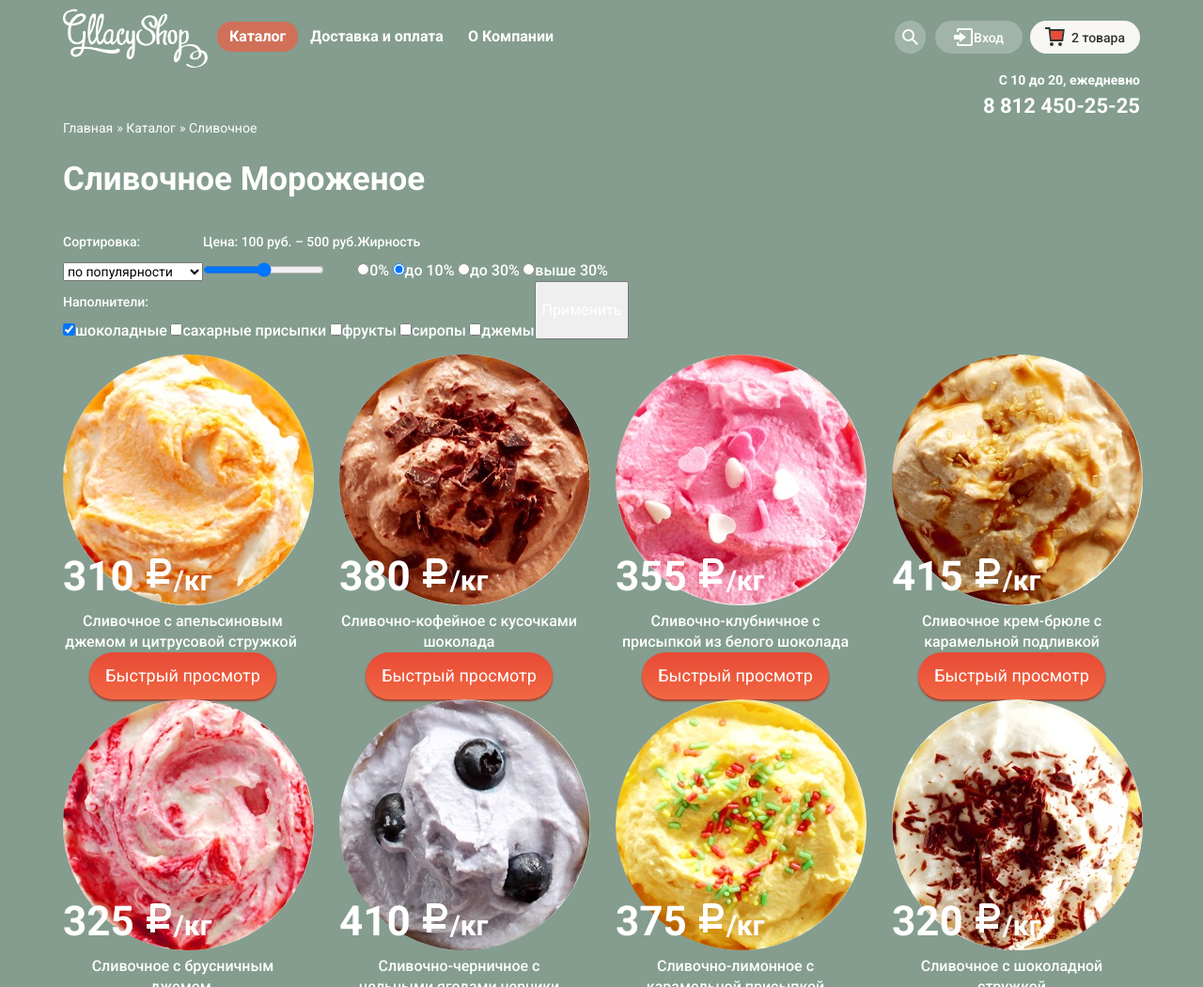
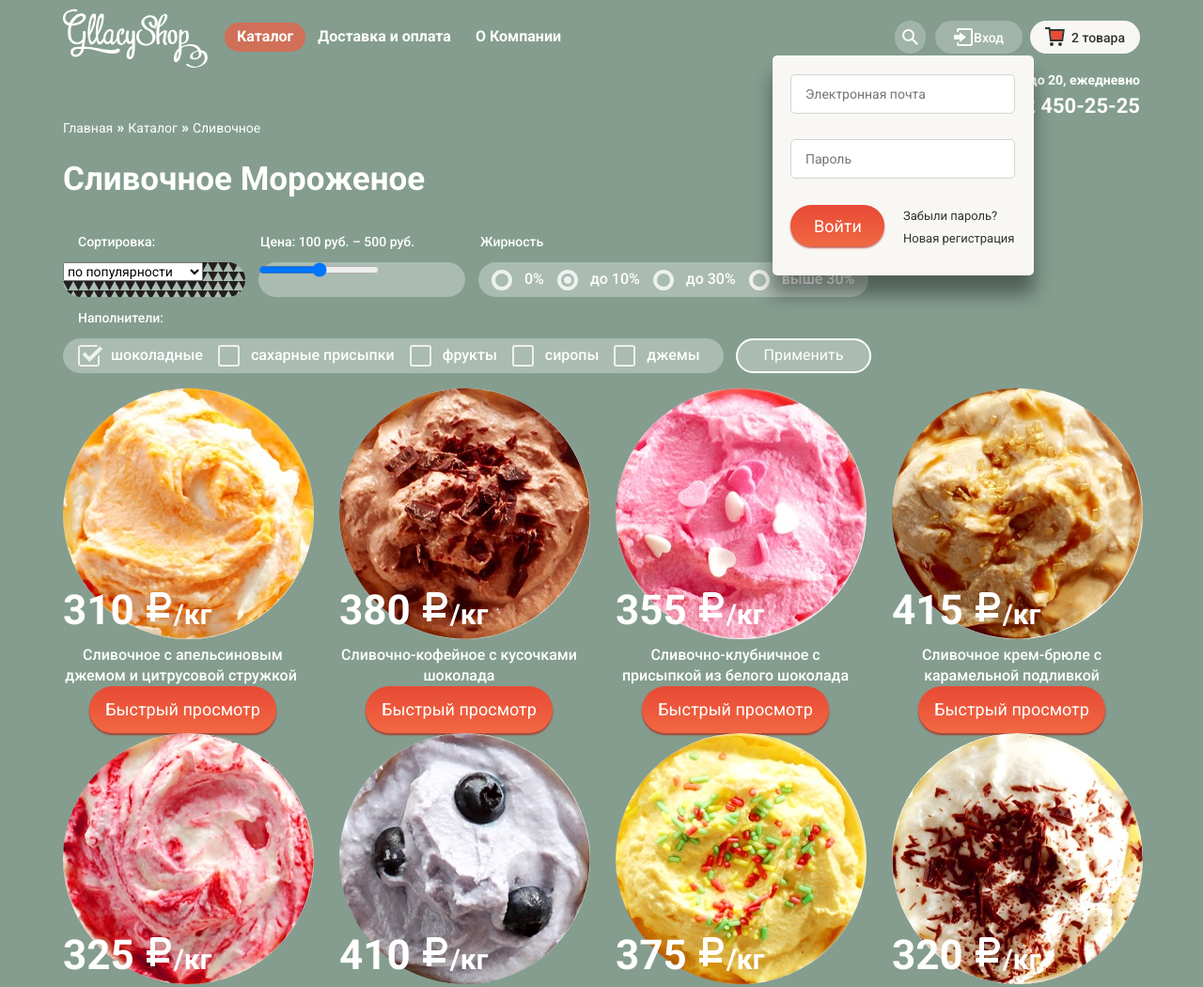
Before and after one commit to Nest1k/197437-gllacy-25, a plain HTML site: page catalog.html in a window 1280 px wide. Shown: the top 1050 px of the page at 94% size. Drawn offline with Linux system fonts and the light colour scheme.

Commit message:
Оформление Контента

```diff
--- a/catalog.html
+++ b/catalog.html
@@ -10,10 +10,10 @@
 <body>
 
   <header class="main-header">
-    <img src="img/logo.svg" width="154" height="64" alt="Gllacy">
+    <a href="index.html"><img src="img/logo.svg" width="154" height="64" alt="Gllacy"></a>
     <nav class="main-navigation">
       <ul>
-        <li class="main-navigation-company nav-catalog"><a href="#">Каталог</a>
+        <li class="main-navigation-company"><a class="nav-catalog" href="#">Каталог</a>
           <ul class="main-navigation-sub">
             <li class="main-navigation-title"><a href="index.html">Новинки</a></li>
             <li><a class="active" href="#">Сливочное</a></li>
@@ -46,14 +46,18 @@
 <main class="main-content-site">
   <div class="breadcrumbs">
     <a href="index.html">Главная</a>
-    <a href="#">» Каталог</a>
-    <a href="#">» Сливочное</a>
+    <spa>»</spa>
+    <a href="#">Каталог</a>
+    <span>»</span>
+    <a href="#">Сливочное</a>
   </div>
   <h1>Сливочное Мороженое</h1>
 
   <form class="sort-main" action="index.html" method="post">
+
     <div class="sort-icecream">
       <p>Сортировка:</p>
+      <div class="block-sort-icecream">
         <select name="sort-1">
           <option value="popular">по популярности</option>
           <option value="lowest-first">сначала недорогие</option>
@@ -61,24 +65,31 @@
           <option value="fat">по жирности</option>
         </select>
       </div>
+    </div>
     <div class="sort-price">
       <p>Цена: 100 руб. – 500 руб.</p>
+      <div class="block-sort-price">
         <input type="range" min="0" max="700" name="price 0-700" value="price 0-700">
+      </div>
     </div>
     <div class="sort-fat">
       <p>Жирность</p>
-      <label><input type="radio" name="fat" value="fat 0">0%</label>
-      <label><input type="radio" name="fat" value="fat 0-10" checked>до 10%</label>
-      <label><input type="radio" name="fat" value="fat 0-30">до 30%</label>
-      <label><input type="radio" name="fat" value="fat 30+">выше 30%</label>
+      <div class="block-fat">
+        <label class="fat-radio"><input type="radio" name="fat" class="visually-hidden" value="fat 0"><span class="radio-indicator"></span>0%</label>
+        <label class="fat-radio"><input type="radio" name="fat" class="visually-hidden" value="fat 0-10" checked><span class="radio-indicator"></span>до 10%</label>
+        <label class="fat-radio"><input type="radio" name="fat" class="visually-hidden" value="fat 0-30"><span class="radio-indicator"></span>до 30%</label>
+        <label class="fat-radio"><input type="radio" name="fat" class="visually-hidden" value="fat 30+"><span class="radio-indicator"></span>выше 30%</label>
+      </div>
     </div>
     <div class="sort-taste">
       <p>Наполнители:</p>
-      <label><input type="checkbox" name="toppings" value="chocolate" checked>шоколадные</label>
-      <label><input type="checkbox" name="toppings" value="sugar">сахарные присыпки</label>
-      <label><input type="checkbox" name="toppings" value="fruits">фрукты</label>
-      <label><input type="checkbox" name="toppings" value="syrup">сиропы</label>
-      <label><input type="checkbox" name="toppings" value="jam">джемы</label>
+      <div class="block-taste">
+        <label class="sort-checkbox"><input type="checkbox" name="toppings" class="visually-hidden" value="chocolate" checked><span class="checkbox-indicator"></span>шоколадные</label>
+        <label class="sort-checkbox"><input type="checkbox" name="toppings" class="visually-hidden" value="sugar"><span class="checkbox-indicator"></span>сахарные присыпки</label>
+        <label class="sort-checkbox"><input type="checkbox" name="toppings" class="visually-hidden" value="fruits"><span class="checkbox-indicator"></span>фрукты</label>
+        <label class="sort-checkbox"><input type="checkbox" name="toppings" class="visually-hidden" value="syrup"><span class="checkbox-indicator"></span>сиропы</label>
+        <label class="sort-checkbox"><input type="checkbox" name="toppings" class="visually-hidden" value="jam"><span class="checkbox-indicator"></span>джемы</label>
+      </div>
     </div>
     <button class="btn-sort-icecream" type="button" name="button">Применить</button>
   </form>
@@ -194,8 +205,8 @@
   </form>
 
   <form class="registr-bulb" action="#" method="get">
-    <input type="email" name="login" placeholder="Электронная почта"><br>
-    <input type="text" name="password" placeholder="Пароль"><br>
+    <input type="email" name="login" placeholder="Электронная почта">
+    <input type="text" name="password" placeholder="Пароль">
     <button class="btn btn-registr" type="button" name="button" placeholder="Войти">Войти</button>
     <div class="user-login">
       <a href="#">Забыли пароль?</a>
--- a/css/style.css
+++ b/css/style.css
@@ -34,6 +34,21 @@ a {
 .info-links a,
 .copyright a {
   color: #ffffff;
+}
+.registr-bulb input[type="email"],
+.registr-bulb input[type="text"],
+.search-bulb input[type="search"] {
+  font-size: 14px;
+  line-height: 1.71;
+  font-family: Roboto;
+}
+.bulb-Feedback input[type="email"],
+.bulb-Feedback input[type="text"],
+.bulb-Feedback textarea[name="name"],
+.mailing input[type="email"] {
+  font-size: 16px;
+  line-height: 1.5;
+  font-family: Roboto;
 }
 .main-navigation-sub a {
   color: #323232;
@@ -85,10 +100,10 @@ a {
   margin-top: 9px;
   margin-right: 10px;
 }
-.main-header .header-right {
+.header-right {
   width: 1146px;
 }
-.main-header .main-navigation {
+.main-navigation {
   width: 1146px;
 }
 .main-content-site {
@@ -101,30 +116,33 @@ a {
 }
 .main-navigation ul:NOT(:NTH-CHILD(2N)){
   display: flex;
+  flex-wrap: wrap;
 }
-.main-navigation ul {
-  padding: 14px 0px 0px 0px;
-  text-align: center;
+.main-navigation {
+  padding: 8px 0px 0px 8px;
 }
-
+.main-navigation ul{
+  padding: 0px;
+}
+.main-navigation li {
+  display: flex;
+  flex-wrap: wrap;
+}
 .header-right div {
   display: flex;
   flex-wrap: wrap;
   justify-content: flex-end;
-
 }
-/* .main-navigation {
-  display: flex;
-} */
 .main-navigation-company {
   line-height: 18px;
   list-style: none;
+  position: relative;
 }
-.main-navigation-company a{
+.main-navigation-company a:not(.main-navigation-sub a){
   padding: 6px 13px 7px 13px;
   border-radius: 15px;
 }
-.nav-catalog a{
+.nav-catalog {
   background-color: #d07058;
 }
 .main-navigation-sub {
@@ -139,11 +157,23 @@ a {
 
   border-radius: 5px;
   position: absolute;
-  top: 60px;
-  left: 230px;
+  top: 31px;
+
+
+}
+ .main-navigation-sub a{
+  padding: 5px 10px 0px 21px;
+  width: 112px;
+}
+.active {
+  background-color: #d07058;
+
 }
 .main-navigation-title {
   font-weight: 700;
+  height: 28px;
+  padding-top: 8px;
+  border-bottom: 1px solid black;
 }
  .user-block {
   margin-top: 22px;
@@ -164,7 +194,9 @@ a {
   width: 309px;
   background: #FFFFFF;
   border: 1px solid #D3D3D2;
-  border-radius: 5px
+  border-radius: 5px;
+  box-sizing: border-box;
+  padding: 15px;
 }
 .btn-search,
 .btn-basket,
@@ -221,20 +253,19 @@ a {
   box-shadow: 0px 20px 20px 0 rgba(0, 0, 0, 0.4);
   background-color: rgb(248, 247, 244);
   padding: 20px 17px 0px 19px;
-
-
+  display: flex;
+  flex-wrap: wrap;
 }
 .user-login {
-  float: right;
   width: 120px;
+  padding-left: 20px;
 }
 .user-login a {
   font-size: 13px;
   line-height: 24px;
   font-weight: 400;
   color: #323232;
-  /* display: flex;
-  flex-wrap: wrap; */
+
 
 }
 .registr-bulb .btn,
@@ -248,10 +279,13 @@ a {
   background: #FFFFFF;
   border: 1px solid #D3D3D2;
   border-radius: 5px;
-  margin-bottom: 20px;
+  box-sizing: border-box;
+  padding: 15px;
 }
 .registr-bulb .btn {
   padding: 11px 25px 11px 25px;
+  width: 100px;
+  height: 44px;
 }
 .btn-basket {
   padding: 9px 17px 9px 45px;
@@ -395,10 +429,24 @@ a {
   line-height: 60px;
   width: 695px;
   text-align: center;
+  position: absolute;
+  top: 395px;
+  z-index: 1;
 }
 .slide .btn {
   font-size: 32px;
   line-height: 44px;
+  padding: 11px 40px 10px 42px;
+  margin-top: 429px;
+  position: static;
+  z-index: 3;
+}
+.slide img {
+  position: absolute;
+  top: 83px;
+  left:50%;
+  margin-left:-25%;
+  z-index: 0;
 }
 .container-offer {
   display: flex;
@@ -490,7 +538,7 @@ a {
 }
 .advantages {
   background-color: #E6D5B7;
-  background-image: url(../img/waffle-big.jpg);
+  background-image: url("../img/waffle-big.jpg");
   background-repeat: no-repeat;
   border-radius: 15px;
   width: 1126px;
@@ -512,25 +560,25 @@ a {
 }
 .advantages-fabric {
   background-repeat: no-repeat;
-  background-image: url(../img/ice-cream.svg);
+  background-image: url("../img/ice-cream.svg");
   width: 476px;
   padding: 16px 0px 0px 57px;
 }
 .advantages-ferm {
   background-repeat: no-repeat;
-  background-image: url(../img/cow.svg);
+  background-image: url("../img/cow.svg");
   width: 470px;
   padding: 16px 0px 0px 57px;
 }
 .advantages-eco {
   background-repeat: no-repeat;
-  background-image: url(../img/eco.svg);
+  background-image: url("../img/eco.svg");
   width: 475px;
   padding: 18px 0px 0px 57px;
 }
 .advantages-termo {
   background-repeat: no-repeat;
-  background-image: url(../img/thermometer.svg);
+  background-image: url("../img/thermometer.svg");
   width: 471px;
   padding: 18px 0px 0px 57px;
 }
@@ -555,10 +603,9 @@ a {
 }
 .new-post {
   background-color: #FFFFFF;
-  background-image: url(../img/str.jpg);
+  background-image: url("../img/str.jpg");
   width: 560px;
   border-radius: 15px;
-  min-height: 194px;
   padding: 26px 0px 0px 20px;
 }
 .new-post h2 {
@@ -572,19 +619,26 @@ a {
   margin: 6px 0px 0px 0px;
 }
 .mailing {
-  background-image: url(../img/bg-post.svg);
+  background-image: url("../img/bg-post.svg");
   background-color: #f8f7f4;
   width: 560px;
   border-radius: 10px;
   margin-left: 26px;
-  padding: 37px 0px 0px 27px;
+  padding: 5px;
+}
+.phone-mailing {
+  background-color: #f8f7f4;
+  width: 524px;
+  min-height: 177px;
+  border-radius: 10px;
+  padding: 32px 0px 0px 22px;
 }
 .mailing p {
   color: #5a5a5a;
   font-weight: 400;
   width: 506px;
   margin: 0px;
-  padding: 0px
+  padding: 0px;
 }
 .mailing input {
   width: 368px;
@@ -593,6 +647,8 @@ a {
   background: #FFFFFF;
   border: 1px solid rgba(178,178,178,0.52);
   margin: 38px 0px 0px 0px;
+  box-sizing: border-box;
+  padding: 15px 15px 12px 13px;
 }
 .mailing .btn {
   padding: 14px 19px 13px 19px;
@@ -642,6 +698,11 @@ a {
   border-radius: 10px;
   padding: 20px 17px 27px 24px;
   position: relative;
+  position: fixed;
+  top: 237px;
+  left: 50%;
+  margin-left: -222px;
+
 }
 .bulb-Feedback p {
   font-size: 24px;
@@ -650,12 +711,6 @@ a {
   font-weight: 500;
   margin: 0px 0px 24px 0px;
 }
-.bulb-Feedback p::after {
-  content: url("../img/cross-big.svg");
-  position: absolute;
-  right: 17px;
-  top: 16px;
-}
 .bulb-Feedback input {
   width: 265px;
   height: 42px;
@@ -663,6 +718,8 @@ a {
   border: 1px solid rgba(178,178,178,0.52);
   border-radius: 5px;
   margin: 0px 0px 20px 0px;
+  box-sizing: border-box;
+  padding: 15px 15px 12px 15px;
 }
 .bulb-Feedback textarea {
   width: 426px;
@@ -670,14 +727,26 @@ a {
   background: #FFFFFF;
   border: 1px solid rgba(178,178,178,0.52);
   border-radius: 5px;
+  box-sizing: border-box;
+  padding: 13px 15px 15px 15px;
 }
 .bulb-Feedback .btn {
-font-size: 18px;
-line-height: 24px;
-margin: 20px 0px 0px 293px;
-padding: 12px 24px 12px 23px;
+  font-size: 18px;
+  line-height: 24px;
+  margin: 20px 0px 0px 293px;
+  padding: 12px 24px 12px 23px;
 }
-
+.modal-close {
+  position: absolute;
+  right: 17px;
+  top: 16px;
+  font-size: 0;
+  border: 0;
+  background-color: #f8f7f4;
+  }
+.modal-close:after  {
+  content: url("../img/cross-big.svg");
+}
 
 /* main-catalog */
 .breadcrumbs a {
@@ -695,18 +764,123 @@ padding: 12px 24px 12px 23px;
   line-height: 16px;
   font-weight: 500;
   color: #ffffff;
-  width: 900px;
+  width: 950px;
   display: flex;
   flex-wrap: wrap;
+}
+.sort-main p {
+  margin-left: 16px;
 }
 .sort-main label {
   font-size: 16px;
   line-height: 18px;
 }
+.block-sort-price {
+  width: 220px;
+  height: 37px;
+  border-radius: 50px;
+  background-color: #AABBB1;
+  margin-left: 14px;
+}
+.block-sort-icecream {
+  width: 194px;
+  height: 37px;
+  border-radius: 50px;
+  background-color: #AABBB1;
+}
+.block-sort-icecream{
+  background-image: url("../img/icon-down-dir.svg");
+}
+.block-fat {
+  background-color: #AABBB1;
+  width: 415px;
+  height: 37px;
+  display: flex;
+  flex-wrap: nowrap;
+  border-radius: 50px;
+  margin-left: 14px;
+}
+.block-taste {
+  background-color: #AABBB1;
+  width: 703px;
+  height: 37px;
+  display: flex;
+  flex-wrap: nowrap;
+  border-radius: 50px;
+
+}
+.fat-radio {
+  position: relative;
+  padding: 9px 0px 0px 49px;
+  cursor: pointer;
+}
+.fat-radio input[type="radio"] + .radio-indicator {
+  position: absolute;
+  top: 8px;
+  left: 14px;
+
+  width: 14px;
+  height: 14px;
+
+  border: 4px solid white;
+  border-radius: 50px;
+  opacity: 0.8;
+}
+.fat-radio input[type="radio"]:focus + .radio-indicator {
+  border-color: black;
+  outline: thin dotted;
+  outline: 5px auto -webkit-focus-ring-color;
+}
+.fat-radio input[type="radio"]:checked + .radio-indicator::before {
+  content: "";
+  position: absolute;
+  top: 3px;
+  left: 3px;
+  width: 8px;
+  height: 8px;
+  border-radius: 50px;
+  background-color: white;
+}
+.sort-checkbox {
+  position: relative;
+  padding: 9px 0px 0px 51px;
+  cursor: pointer;
+}
+.sort-checkbox input[type="checkbox"] + .checkbox-indicator {
+  position: absolute;
+  top: 7px;
+  left: 16px;
+
+  width: 19px;
+  height: 19px;
+
+  border: 2px solid white;
+  border-radius: 3px;
+  opacity: 0.8;
+}
+.sort-checkbox input[type="checkbox"]:focus + .checkbox-indicator {
+  border-color: black;
+  outline: thin dotted;
+  outline: 5px auto -webkit-focus-ring-color;
+}
+.sort-checkbox input[type="checkbox"]:checked + .checkbox-indicator {
+ background-image: url("../img/checkbox-on.svg");
+ width: 27px;
+ height: 23px;
+ border: 0px;
+
+}
 .btn-sort-icecream {
   color: #ffffff;
   font-size: 16px;
   line-height: 18px;
+  width: 144px;
+  height: 37px;
+  border: solid 2px #ffffff;
+  background-color: #AABBB1;
+  border-radius: 50px;
+  margin-left: 13px;
+  align-self: flex-end;
 }
 
 
@@ -784,7 +958,7 @@ padding: 12px 24px 12px 23px;
 }
 .social-btn {
   display: flex;
-  /* border: 3px solid hsla(0, 0%, 110%, .5); */
+  border: 3px solid hsla(0, 0%, 110%, .5);
   align-items: center;
   justify-content: center;
   opacity: 0.7;
@@ -794,10 +968,10 @@ padding: 12px 24px 12px 23px;
 .social-btn:focus {
   border-radius: 50px;
   opacity: 1;
-  /* border: 3px solid hsla(0, 0%, 110%, .5); */
+  border: 3px solid hsla(0, 0%, 110%, .5);
 }
 .social-btn:active {
-  /* border: 3px solid hsla(0, 0%, 110%, .5); */
+  border: 3px solid hsla(0, 0%, 110%, .5);
   border-radius: 50px;
   opacity: 0.5;
 }
@@ -861,3 +1035,12 @@ a:active, */
   color: #323232;
   background-color: #f7f6f3;
 }
+.main-navigation-sub a:hover,
+.main-navigation-sub a:focus {
+  width: 112px;
+  background-color: #fbded7;
+}
+.main-navigation-sub a:active {
+  width: 112px;
+  background-color: #f6b5a5;
+}
```
Also changed, not shown: index.html (+16 -13 lines). Lines whose indentation alone changed are shown as unchanged.
